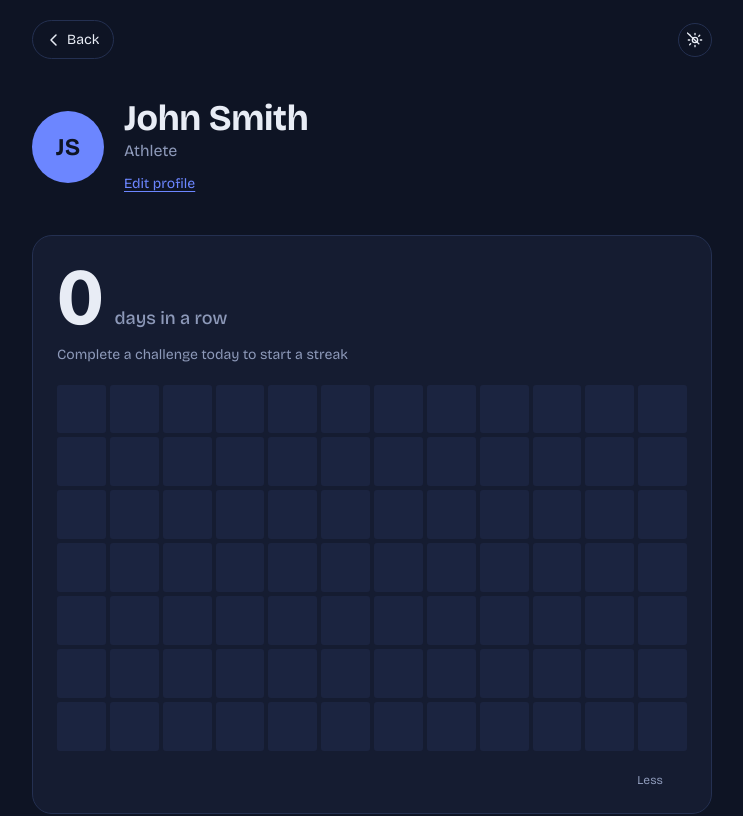
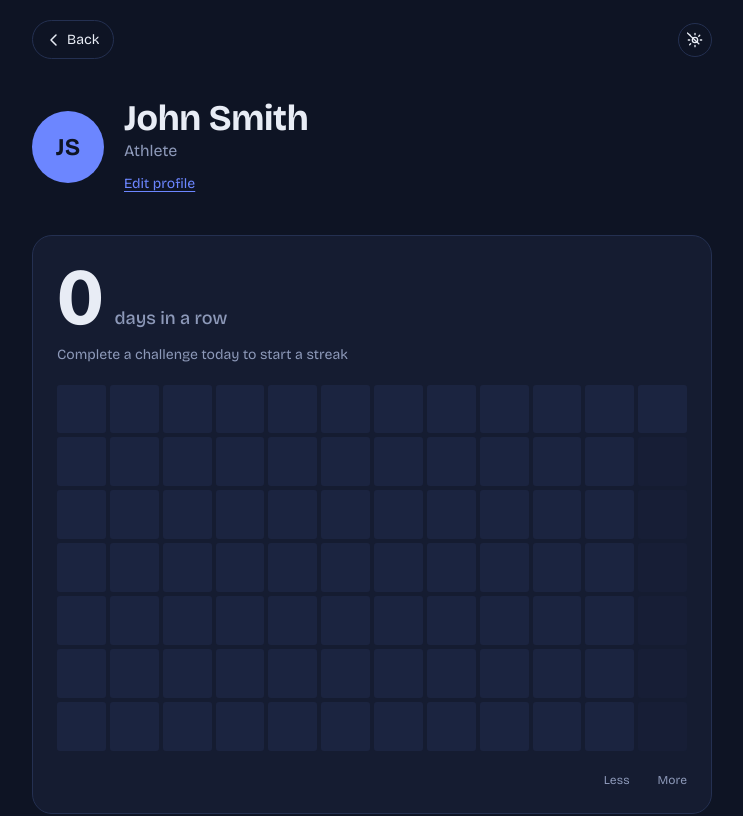
Before and after one commit to robertoandino/challenge-me, a React (Vite) app: page /profile in a window 1280 px wide. Shown: the top 816 px of the page, without its empty margins (268-1011 px from the left). Built offline with nearby package versions, Linux system fonts and the light colour scheme.

Commit message:
Updating profile component

```diff
--- a/src/components/Profile/Profile.tsx
+++ b/src/components/Profile/Profile.tsx
@@ -1,8 +1,5 @@
 import { useMemo, useState, useEffect} from "react";
-//import { useLocation } from "react-router-dom";
 import "./Profile.css";
-//import avatar from "../../assets/avatar.jpg";
-//import TrainingLogModal from "../TrainingLogModal/TrainingLogModal";
 import { TrainingLog } from '../../types/TrainingLog.ts';
 import {
     KEYS,
@@ -109,7 +106,7 @@ function Profile() {
 
         const cells = Array.from({ length: WEEKS * 7 }, (_, i) => {
             const date = new Date(start);
-            date.setDate(start.getDate() + 1);
+            date.setDate(start.getDate() + i);
             return { date, count: counts.get(dateKey(date)) ?? 0, future: date > today };
         });
 
@@ -261,6 +258,7 @@ function Profile() {
                         <span className="pf-cell 1v1" />
                         <span className="pf-cell 1v2" />
                         <span className="pf-cell 1v3" />
+                        <span>More</span>
                     </div>
                 </section>
 
```
